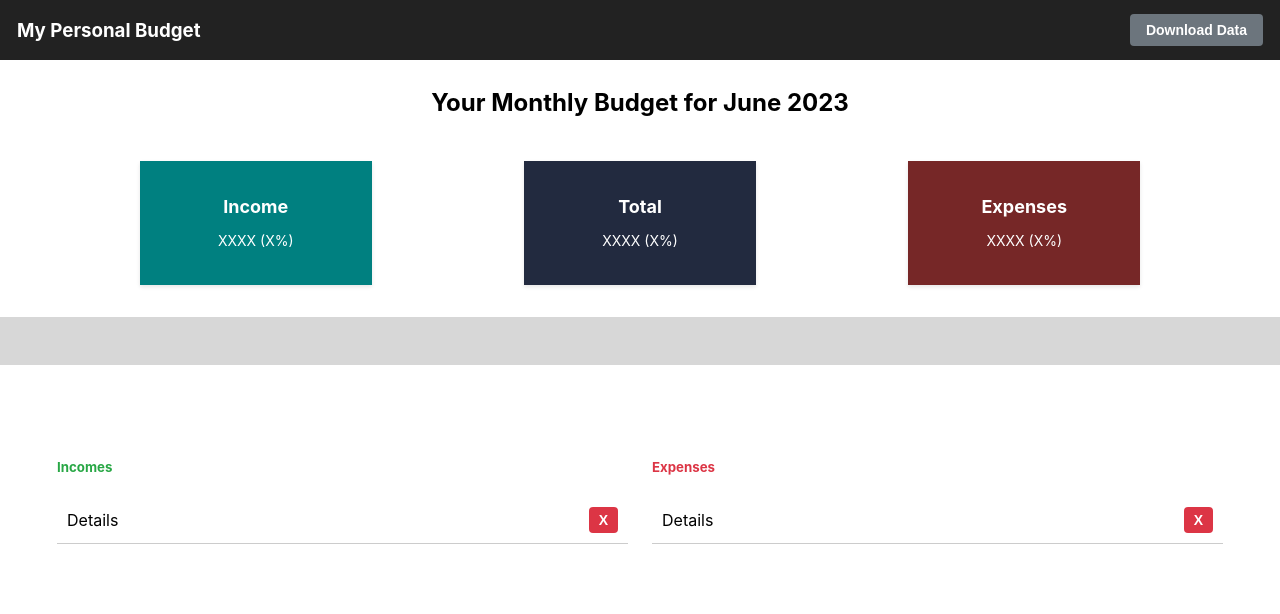
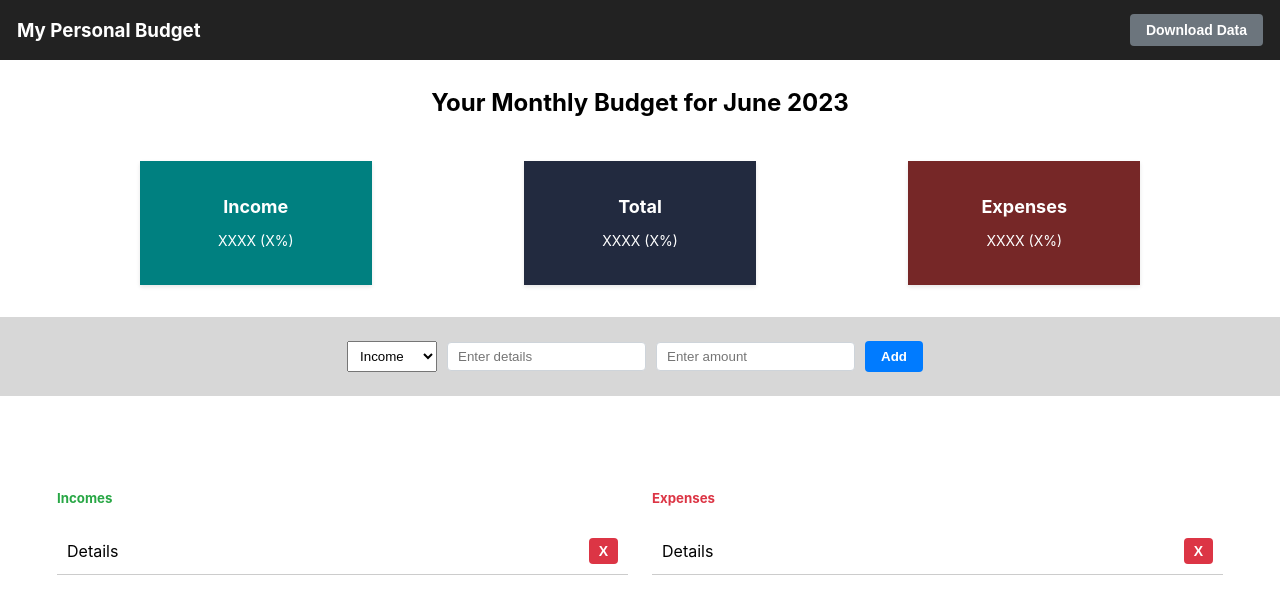
Before and after one commit to nikoladomazetovikj/budgety, a React (Create React App) app: page / in a window 1280 px wide. Shown: the top 614 px of the page. Built offline with nearby package versions, Linux system fonts and the light colour scheme.

Commit message:
feat: add income/expense form

```diff
--- /dev/null
+++ b/src/components/AddData.js
@@ -0,0 +1,15 @@
+function AddData() {
+    return (
+        <form className="add-data-form">
+            <select className="add-data-select">
+                <option value="income">Income</option>
+                <option value="expense">Expense</option>
+            </select>
+            <input type="text" className="add-data-input" placeholder="Enter details" />
+            <input type="number" className="add-data-input" placeholder="Enter amount" />
+            <button type="button" className="add-data-button">Add</button>
+        </form>
+    );
+}
+
+export default AddData;
--- a/src/components/Budget.js
+++ b/src/components/Budget.js
@@ -1,4 +1,5 @@
 import Card from "../UI/Card";
+import AddData from "./AddData";
 
 function Budget(props) {
 
@@ -22,7 +23,9 @@ function Budget(props) {
                 </div>
             </div>
         </div>
-            <div className='container-fluid empty-container padding-4'></div>
+            <div className='container-fluid empty-container padding-4'>
+                <AddData/>
+            </div>
         </>
     );
 }
--- a/src/index.css
+++ b/src/index.css
@@ -313,3 +313,41 @@ code {
   padding: 5px 10px;
   cursor: pointer;
 }
+
+
+.add-data-form {
+  display: flex;
+  align-items: center;
+}
+
+.add-data-select,
+.add-data-input,
+.add-data-button {
+  margin-right: 10px;
+}
+
+.add-data-select {
+  padding: 6px 8px;
+}
+
+.add-data-input {
+  padding: 6px 10px;
+  border: 1px solid #ced4da;
+  border-radius: 4px;
+  outline: none; /* Remove the default input outline */
+}
+
+.add-data-button {
+  padding: 8px 16px;
+  font-weight: bold;
+  border: none;
+  border-radius: 4px;
+  background-color: #007bff;
+  color: #ffffff;
+  cursor: pointer;
+  transition: background-color 0.3s ease;
+}
+
+.add-data-button:hover {
+  background-color: #0056b3;
+}
```
